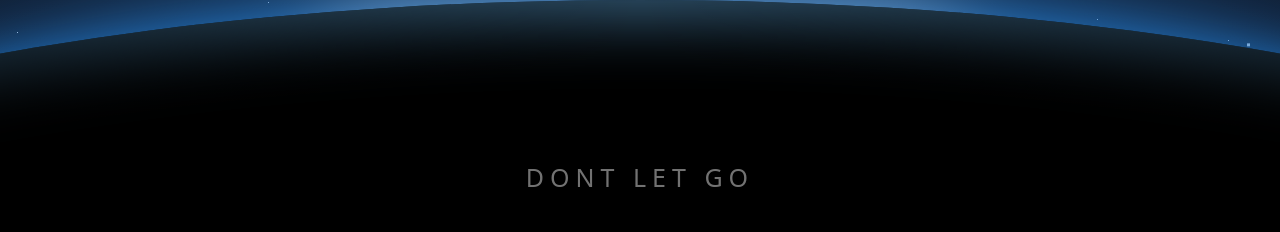
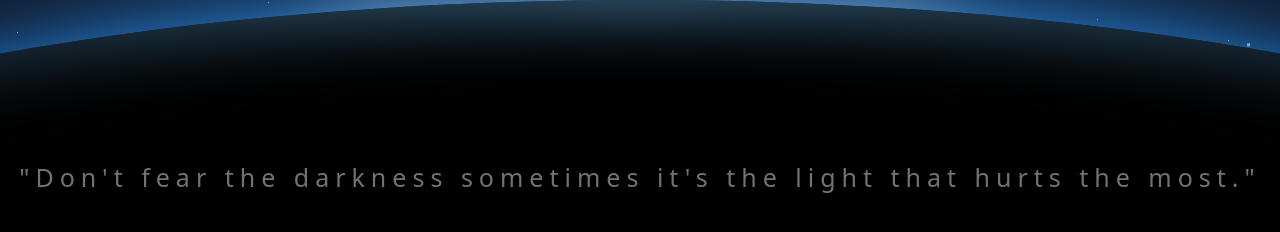
Before and after one commit to MaxToBa/Dimension, a plain HTML site: page index.html in a window 1280 px wide. Shown: the part 400-632 px from the top of the page. Drawn offline with Linux system fonts and the light colour scheme; a web font is replaced by a local one.

Commit message:
Update index.html

```diff
--- a/index.html
+++ b/index.html
@@ -23,13 +23,13 @@
 </div>
 <div id='subtitle'>
   <span>
-    DONT
+    "Don't fear the darkness
   </span>
   <span>
-    LET
+    sometimes it's the light
   </span>
   <span>
-    GO
+    that hurts the most."
   </span>
 </div>
  </body>
```
